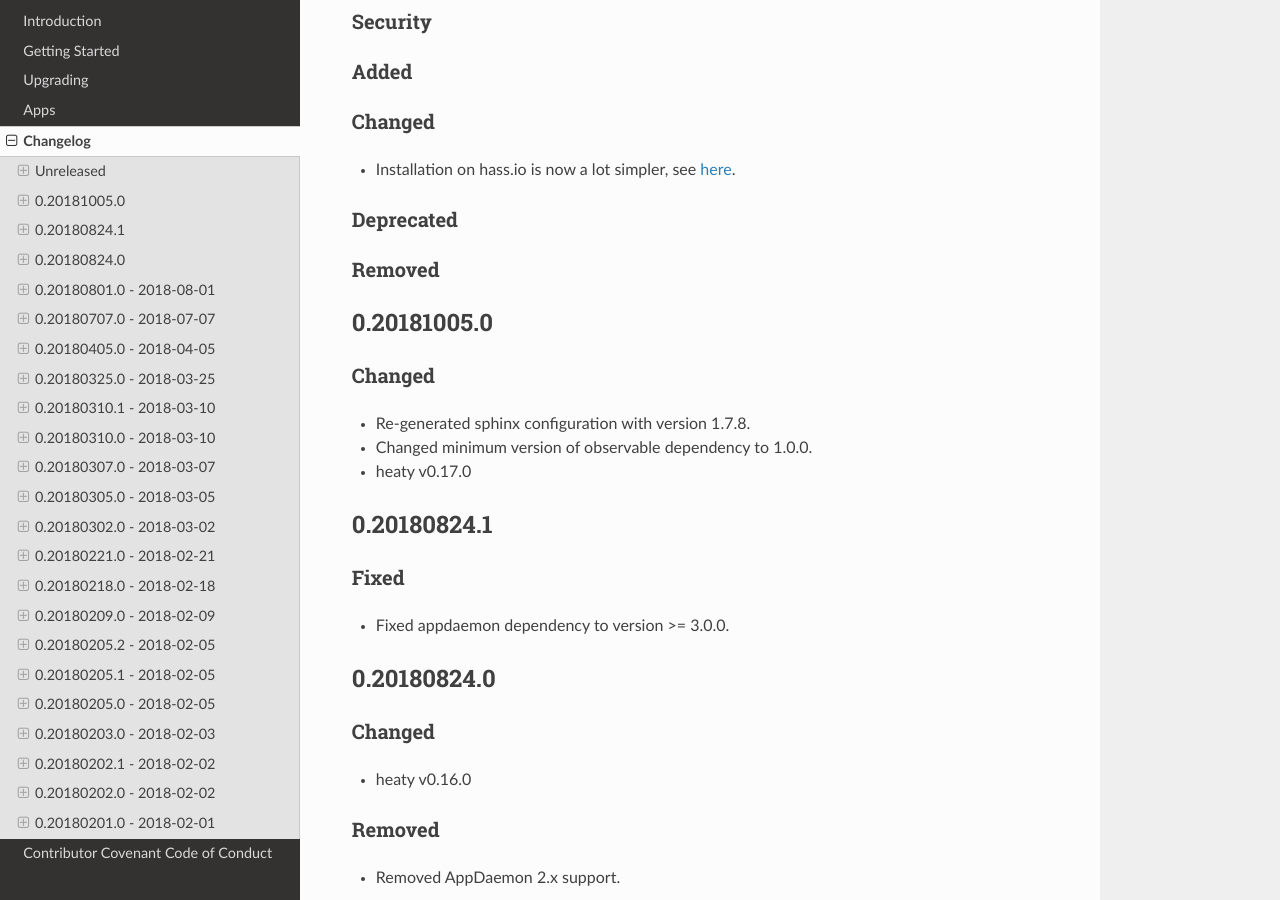
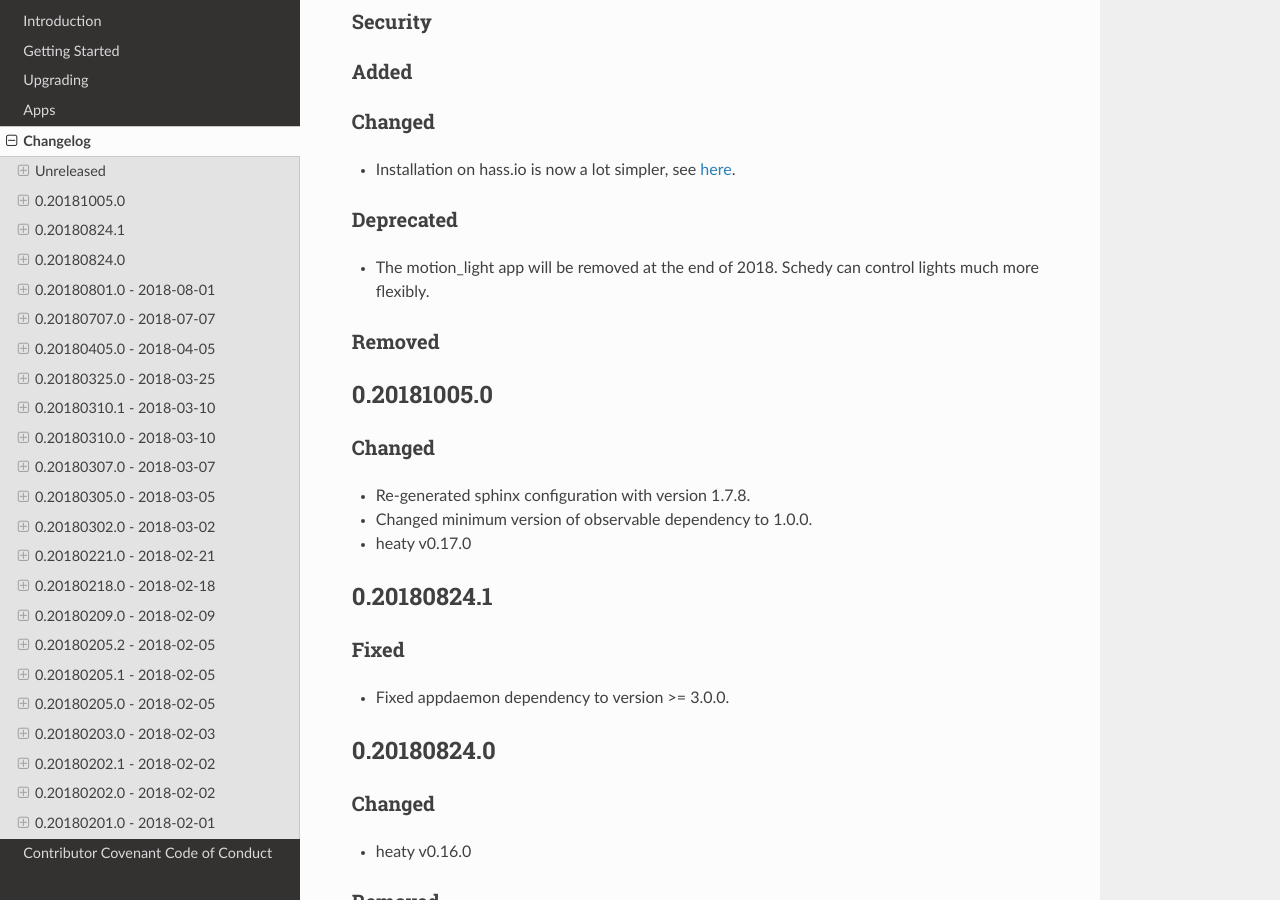
Before and after one commit to bob1de/hass-apps, a Sphinx documentation site: the page built from docs/CHANGELOG.md, in a window 1280 px wide and 900 px high, scrolled down 354 px. Built offline with Sphinx 7.4.7 and the Read the Docs theme 2.0.0, drawn with Linux system fonts in a browser that asks for light colours.

Commit message:
[motion_light] Deprecated the app for removal at the end of 2018

```diff
--- a/docs/CHANGELOG.md
+++ b/docs/CHANGELOG.md
@@ -18,6 +18,8 @@ The format is based on [Keep a Changelog](http://keepachangelog.com/en/1.0.0/).
   [here](getting-started.html#installation-on-hass-io).
 
 ### Deprecated
+* The motion_light app will be removed at the end of 2018. Schedy can
+  control lights much more flexibly.
 
 ### Removed
 
```
